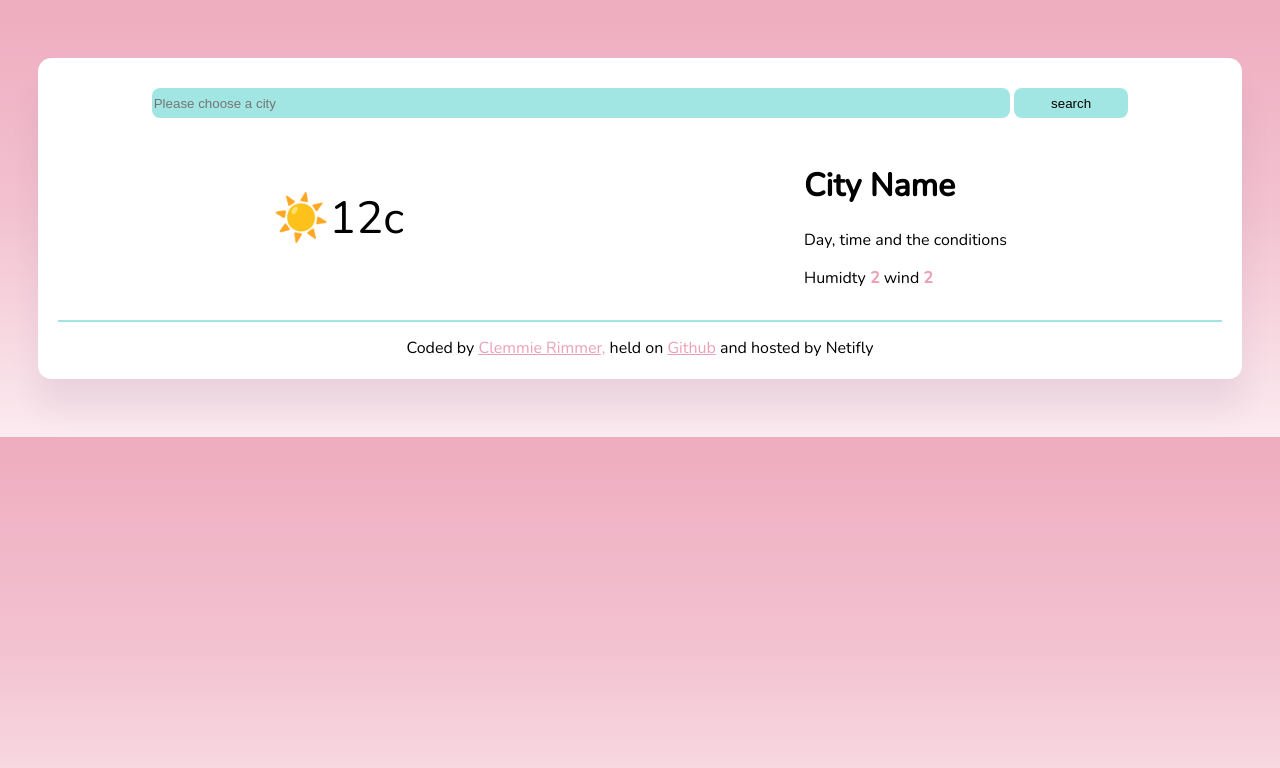
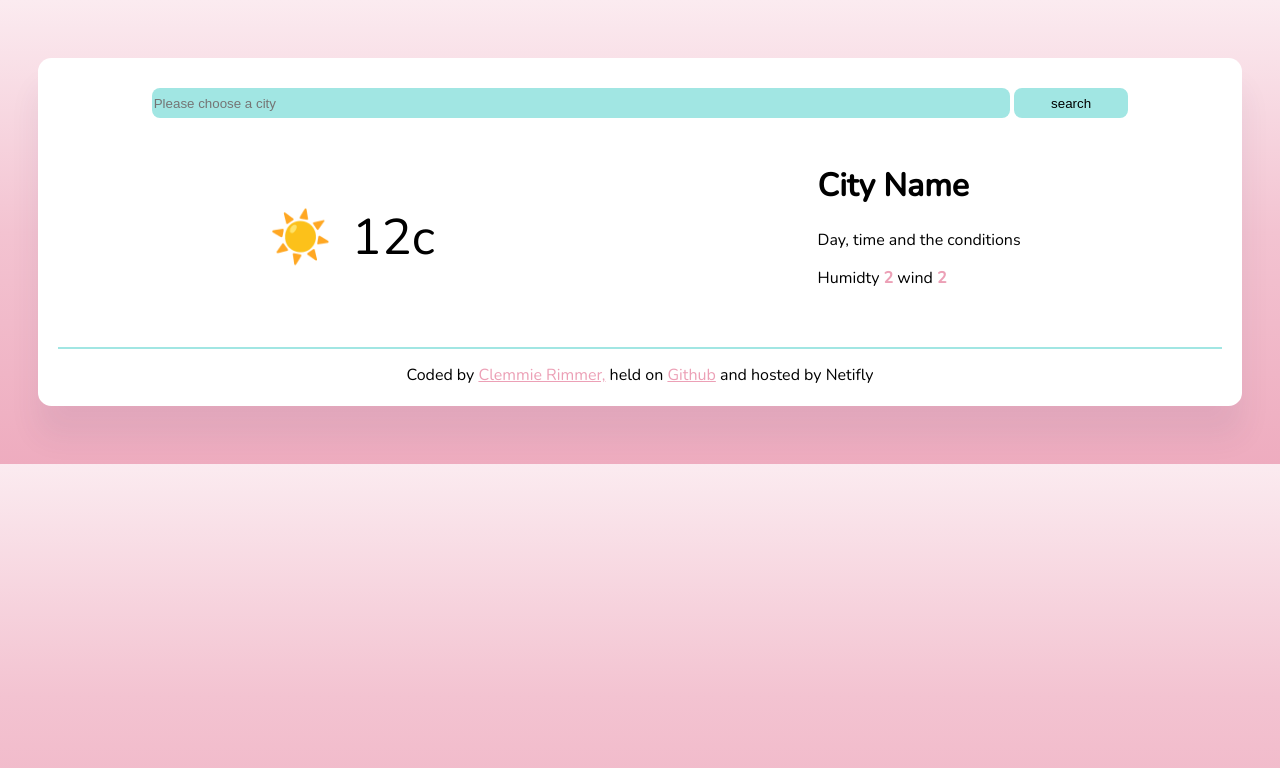
Before and after one commit to Clemmiemjr/Weather-Projects, a plain HTML site: page index.html in a window 1280 px wide. Drawn offline with nearby package versions, Linux system fonts and the light colour scheme.

Commit message:
change flex

```diff
--- a/src/index.css
+++ b/src/index.css
@@ -1,5 +1,5 @@
 body {
-  background: linear-gradient(0deg, #fbebf0 0%, #f3c3d1 50%, #eeacbf 100%);
+  background: linear-gradient(180deg, #fbebf0 0%, #f3c3d1 50%, #eeacbf 100%);
   font-family: "Nunito", sans-serif;
   padding: 30px 30px;
 }
@@ -44,10 +44,17 @@ a {
 
 .icon-and-value {
   display: flex;
-  font-size: 45px;
+  font-size: 50px;
   justify-content: space-around;
   margin: 0;
   text-align: center;
+}
+.icon {
+  padding: 10px;
+}
+.current-temperature {
+  text-align: center;
+  padding: 10px;
 }
 .weather-body {
   display: flex;
```
